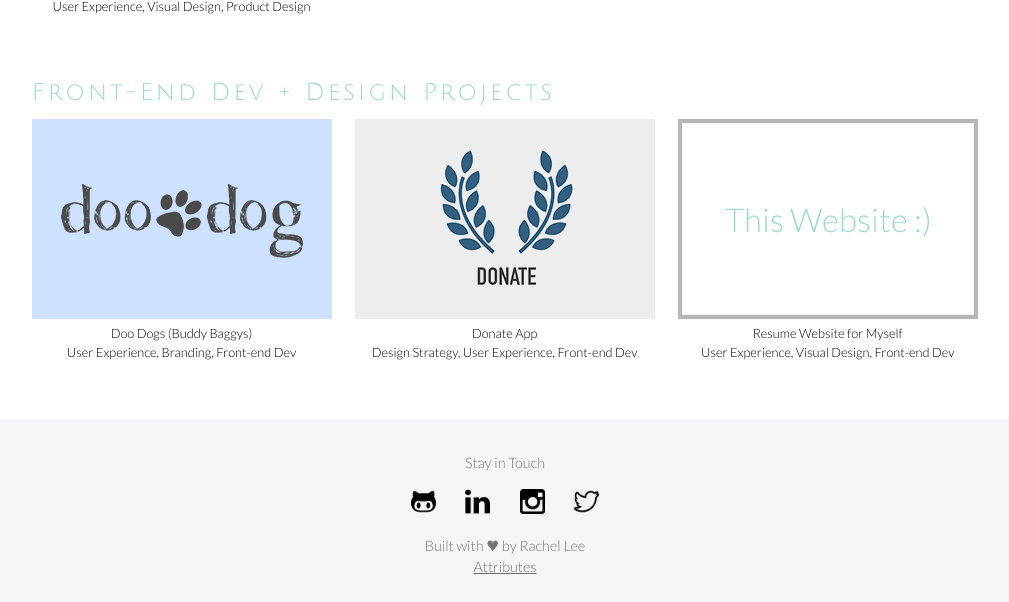
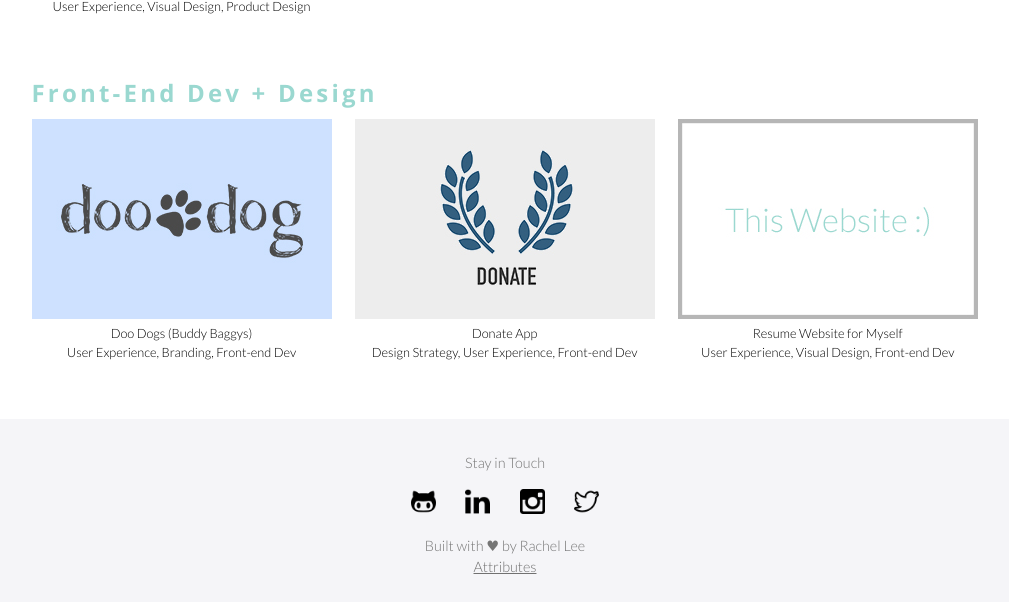
Before and after one commit to rachellee/resume, a Jekyll site: the page built from index.html, in a window 1280 px wide, cut to the strip 648-1250 px from the top of the page. Shown: the whole strip, without its empty margins (135-1144 px from the left). Built offline with Jekyll 4.4.1, drawn with Linux system fonts in a browser that asks for light colours; nearby versions of some CDN libraries; some web fonts are replaced.

Commit message:
header font, nomenclature of projects
font for main header and h1 to open sans. took out word “projects” for
portfolio

```diff
--- a/index.html
+++ b/index.html
@@ -24,7 +24,7 @@ title: Rachel Lee's Portfolio
 
 		<BR><BR>
 
-		<h1>Front-End Dev + Design Projects</h1>
+		<h1>Front-End Dev + Design</h1>
 		<div class="project">
 			<a href="/portfolio/doodogs" class="fade"><img src="/images/doodog.jpg" class="project_img" alt="Doo Dogs Project"></a><BR>
 			Doo Dogs (Buddy Baggys)<BR>
--- a/index.scss
+++ b/index.scss
@@ -10,8 +10,9 @@
 
 @import url(http://fonts.googleapis.com/css?family=Lato:100,300,400,700,900);
 @import url(http://fonts.googleapis.com/css?family=Julius+Sans+One|Antic);
+@import url(https://fonts.googleapis.com/css?family=Open+Sans:800,700,300);
 
-$header-font-stack: 'Julius Sans One', 'Lato', 'Open Sans', Helvetica, Arial, sans-serif;
+$header-font-stack: 'Open Sans', 'Julius Sans One', 'Lato', Helvetica, Arial, sans-serif;
 $text-font-stack: 'Lato', 'Antic', 'Verdana', Helvetica, Arial, sans-serif;
 
 @mixin large-block-image {
@@ -195,7 +196,7 @@ body {
 	font-family: $header-font-stack;
 	color: #9AD8D0;
 	font-size: 6rem;
-	font-weight: 700;
+	font-weight: 800;
 	text-transform: uppercase;
 	letter-spacing: 0.8rem;
 	text-align: center;
@@ -285,7 +286,7 @@ blockquote {
 h1 {
 	font-family: $header-font-stack;
 	font-size: 1.5rem;
-	font-weight: 400;
+	font-weight: 700;
 	color: #9AD8D0;
 	text-style: none;
 	text-decoration: none;
```
